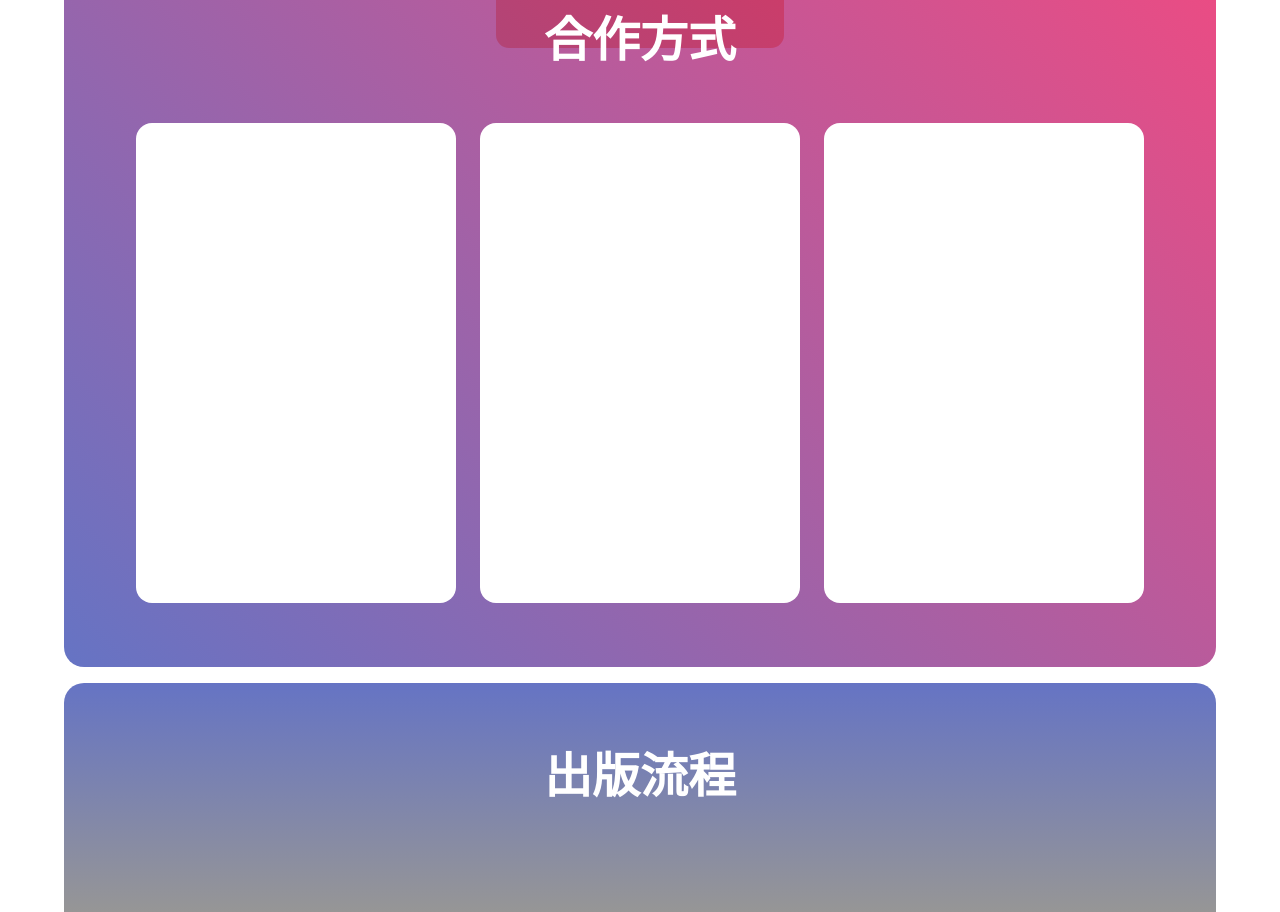
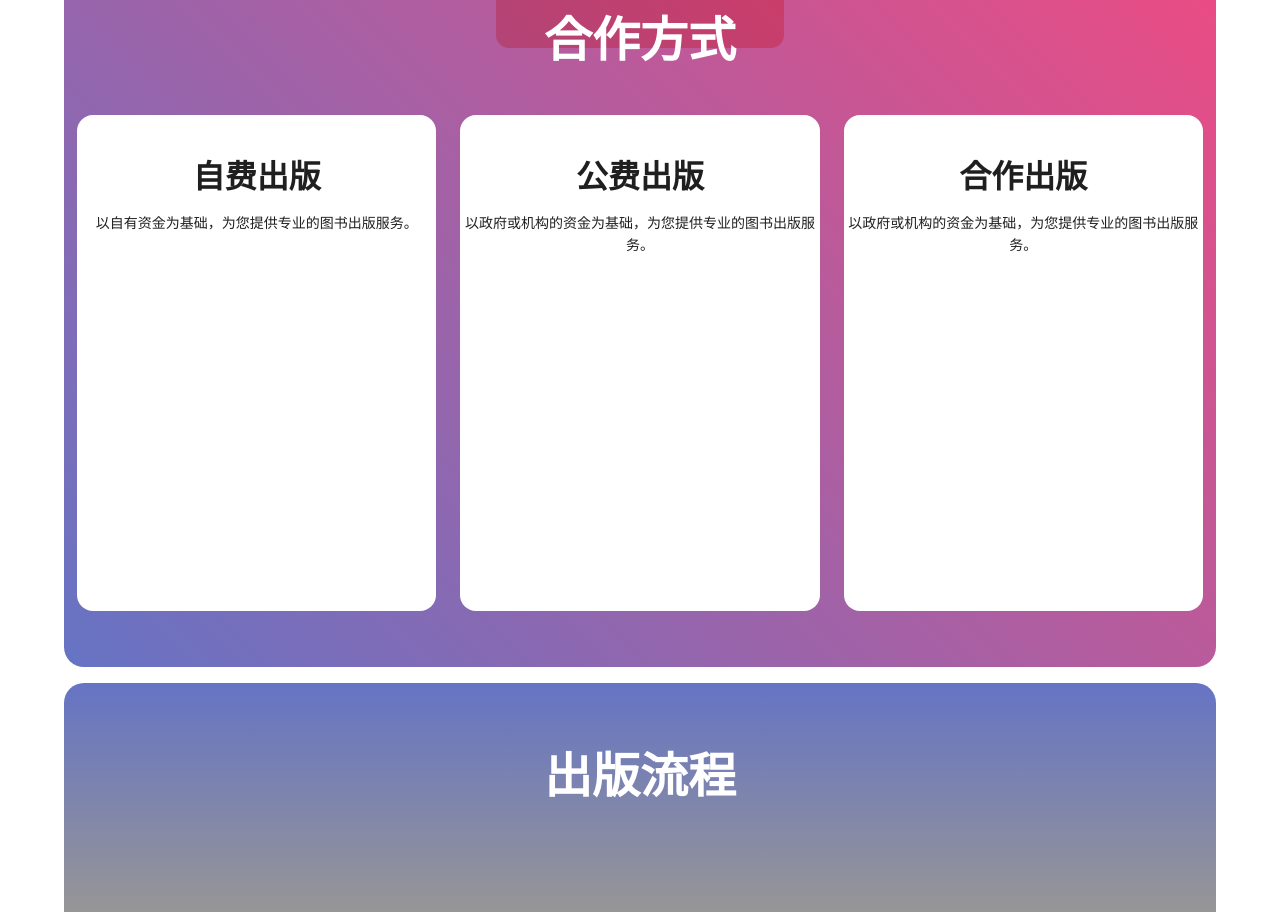
Before and after one commit to seleveny/publishbiz, a React (Vite) app: page / in a window 1280 px wide. Shown: the part 2341-3253 px from the top of the page. Built offline with nearby package versions, Linux system fonts and the light colour scheme.

Commit message:
opt cooperate

```diff
--- a/src/cooperateType.tsx
+++ b/src/cooperateType.tsx
@@ -1,7 +1,7 @@
 import React from 'react';
 import {Col, Flex, Row, Typography} from "antd";
 
-const {Title} = Typography;
+const {Title, Paragraph, Text} = Typography;
 
 const publishImageStyle: React.CSSProperties = {
     width: 'calc(90vw)',
@@ -42,13 +42,19 @@ const CooperateTypeStyle: React.CSSProperties = {
     justifyContent: 'center',
 }
 
-const style: React.CSSProperties = {
+const containTextStyle: React.CSSProperties = {
     background: '#FFFFFF',
-    minWidth:'calc(25vw)',
+    minWidth: 'calc(25vw)',
     height: 'calc(60vh)',
     textAlign: 'center',
     borderRadius: '1rem',
+    paddingTop: '1rem',
 };
+
+const cooperateTextStyle : React.CSSProperties = {
+    fontSize: '2rem',
+    position: 'relative',
+}
 
 const CooperateType: React.FC = () => {
     return (
@@ -58,13 +64,34 @@ const CooperateType: React.FC = () => {
             <Flex style={CooperateTypeStyle}>
                 <Row gutter={24}>
                     <Col className="gutter-row" span={8}>
-                        <div style={style}>col-6</div>
+                        <div style={containTextStyle}>
+                            <Typography>
+                                <Title style={cooperateTextStyle}>自费出版</Title>
+                                <Paragraph>
+                                    <Text>以自有资金为基础，为您提供专业的图书出版服务。</Text>
+                                </Paragraph>
+                            </Typography>
+                        </div>
                     </Col>
                     <Col className="gutter-row" span={8}>
-                        <div style={style}>col-6</div>
+                        <div style={containTextStyle}>
+                            <Typography>
+                                <Title style={cooperateTextStyle}>公费出版</Title>
+                                <Paragraph>
+                                    <Text>以政府或机构的资金为基础，为您提供专业的图书出版服务。</Text>
+                                </Paragraph>
+                            </Typography>
+                        </div>
                     </Col>
                     <Col className="gutter-row" span={8}>
-                        <div style={style}>col-6</div>
+                        <div style={containTextStyle}>
+                            <Typography>
+                                <Title style={cooperateTextStyle}>合作出版</Title>
+                                <Paragraph>
+                                    <Text>以政府或机构的资金为基础，为您提供专业的图书出版服务。</Text>
+                                </Paragraph>
+                            </Typography>
+                        </div>
                     </Col>
                 </Row>
             </Flex>
```
